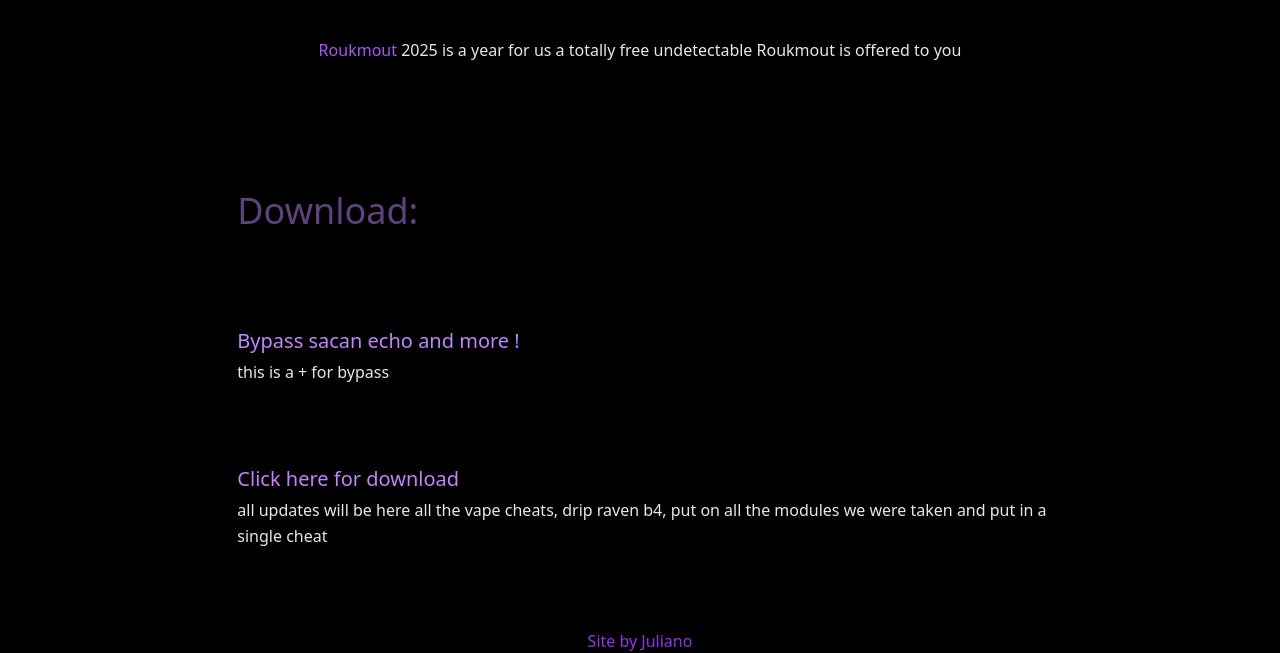
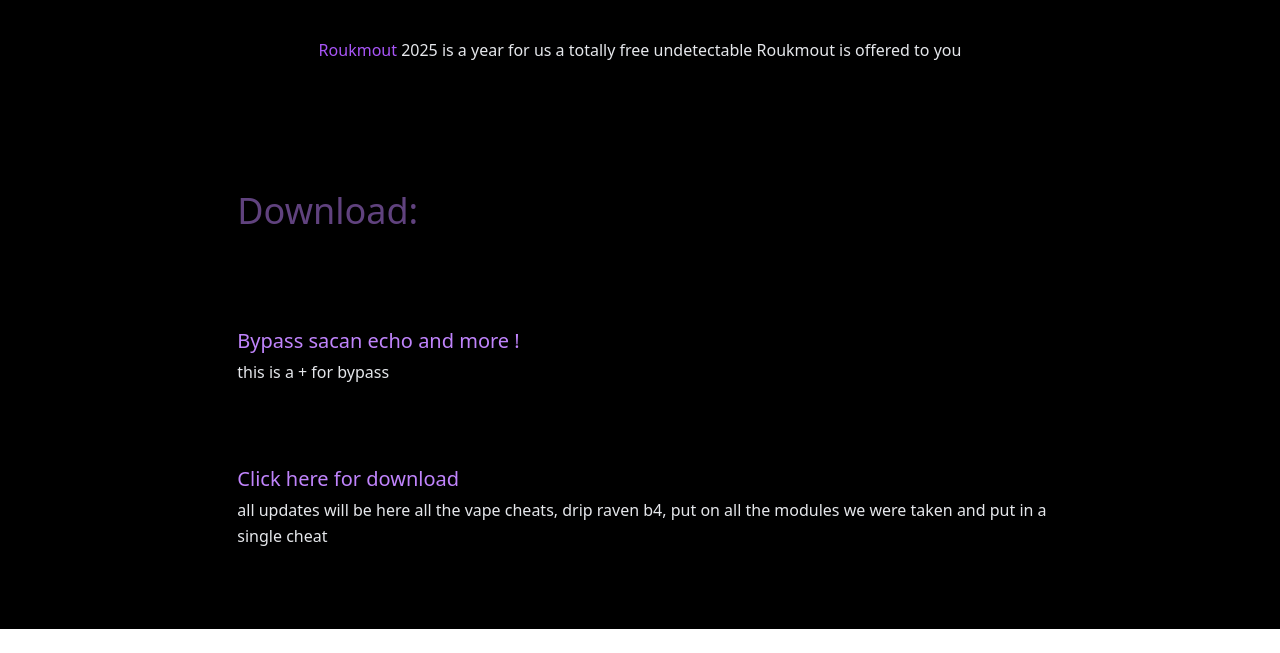
Before and after one commit to RoukmoutLite/RoukmouClient, a plain HTML site: page index.html in a window 1280 px wide. Shown: the part 688-1341 px from the top of the page. After the commit the page ends 1317 px from the top, so only its background shows below. Drawn offline with Linux system fonts and the light colour scheme; a script that the page names is missing.

Commit message:
Update index.html

```diff
--- a/index.html
+++ b/index.html
@@ -73,7 +73,7 @@
 
 
       <center>
-        <p class="text-purple-600">Site by Juliano</p>
+        <p class="text-purple-600"></p>
       </center>
 
 
```
